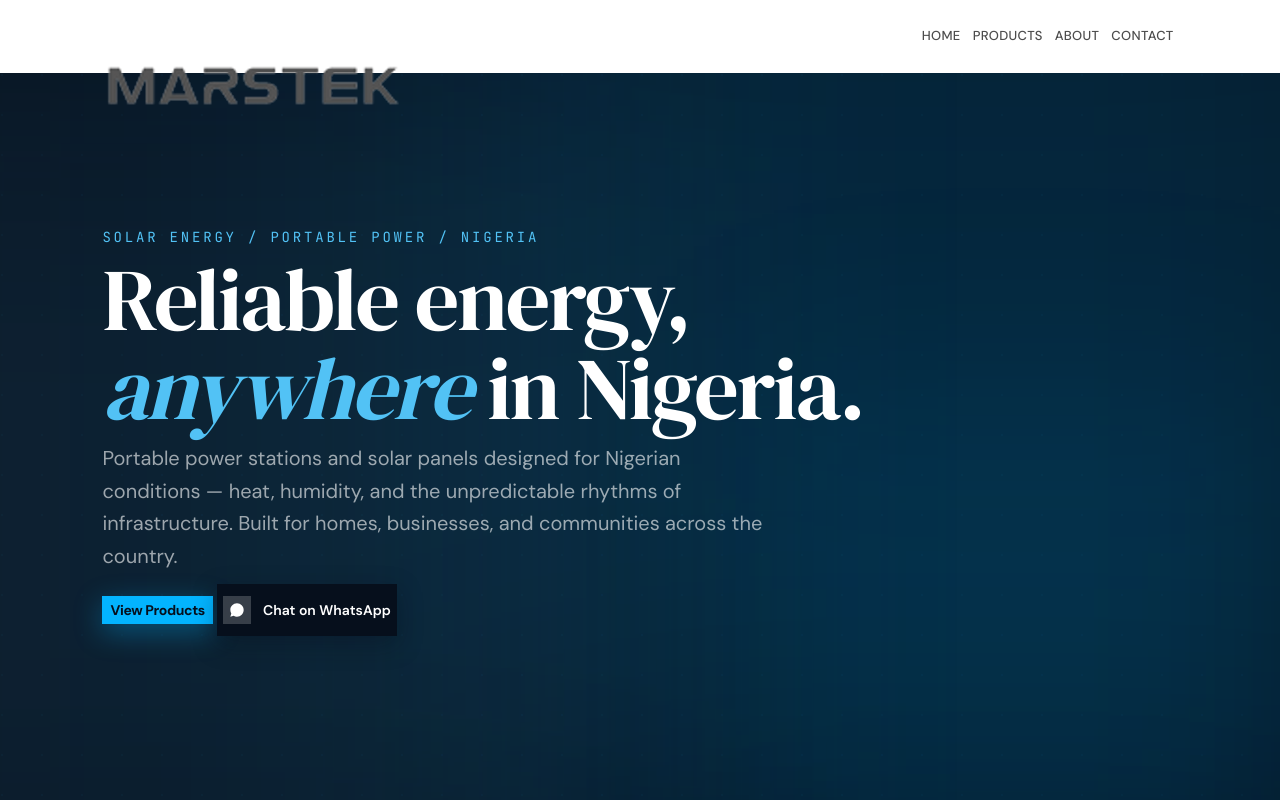
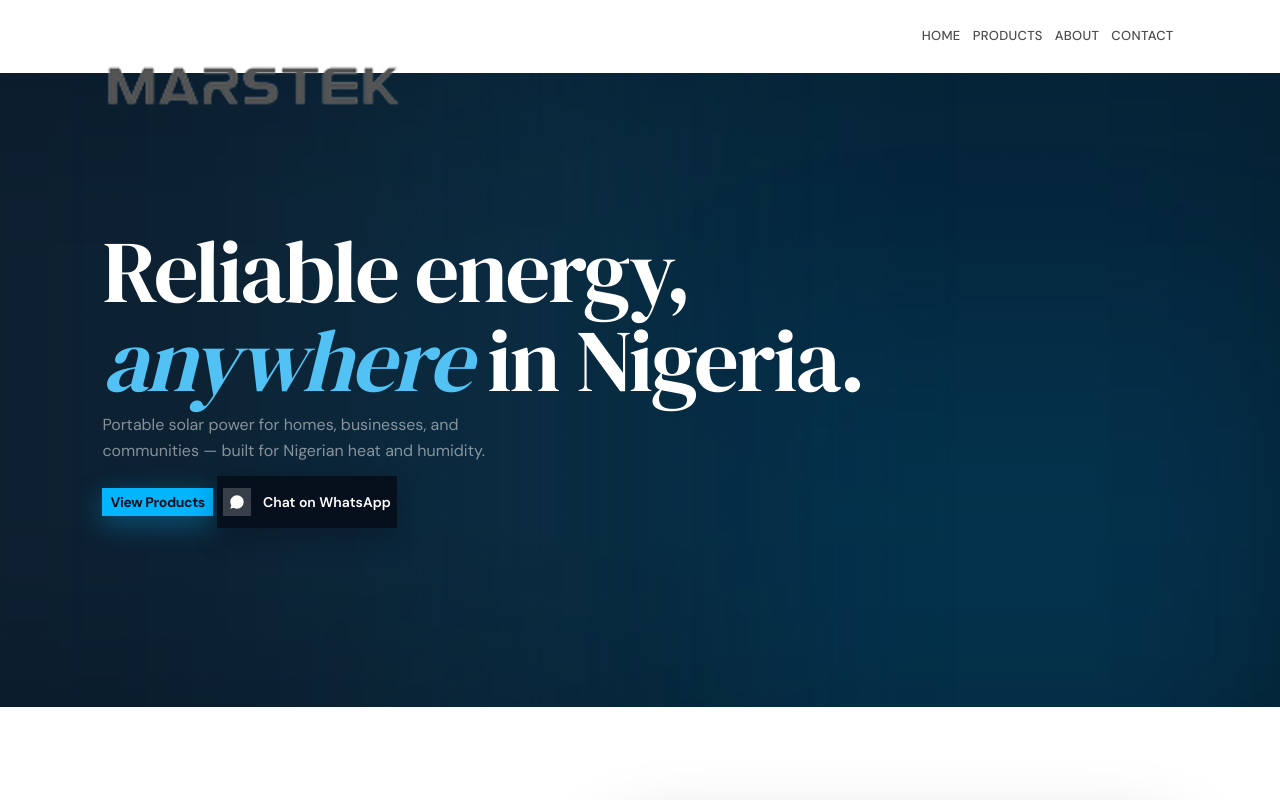
Before and after one commit to Tobithe3rd/Marstek-Nigeria-Site, a Next.js app: page / in a window 1280 px wide. Shown: the top 800 px of the page. Built offline with nearby package versions, Linux system fonts and the light colour scheme.

Commit message:
Reduce hero copy: remove subtitle label, shorten body to one line
Co-Authored-By: Claude Code <noreply@anthropic.com>

```diff
--- a/src/app/page.tsx
+++ b/src/app/page.tsx
@@ -37,14 +37,11 @@ export default function HomePage() {
 
         <div className="relative mx-auto max-w-6xl px-[clamp(1.25rem,4vw,2rem)] md:px-[clamp(1.5rem,3vw,2.5rem)] pt-[clamp(5rem,14vw,11rem)] pb-[clamp(6rem,16vw,12rem)] md:pt-[clamp(7rem,12vw,11rem)] md:pb-[clamp(8rem,14vw,12rem)]">
           <div className="max-w-md sm:max-w-2xl lg:max-w-3xl">
-            <p className="text-xs md:text-sm font-mono uppercase tracking-[0.2em] text-brand-soft mb-8">
-              Solar Energy / Portable Power / Nigeria
-            </p>
             <h1 className="font-display text-hero font-normal leading-[1.02] tracking-tight text-white text-[clamp(2.5rem,7vw,5rem)] tracking-[-0.02em]">
               Reliable energy, <span className="italic text-brand-soft">anywhere</span> in Nigeria.
             </h1>
-            <p className="mt-8 text-base md:text-xl text-white/60 leading-relaxed max-w-md sm:max-w-lg lg:max-w-2xl">
-              Portable power stations and solar panels designed for Nigerian conditions — heat, humidity, and the unpredictable rhythms of infrastructure. Built for homes, businesses, and communities across the country.
+            <p className="mt-6 text-sm md:text-base text-white/50 leading-relaxed max-w-md">
+              Portable solar power for homes, businesses, and communities — built for Nigerian heat and humidity.
             </p>
             <div className="mt-12 flex flex-wrap items-center gap-4">
               <Link
```
